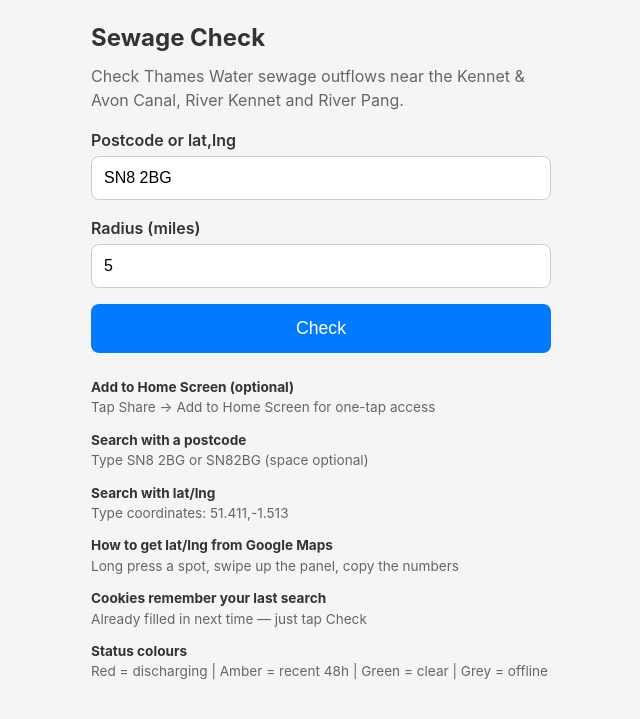
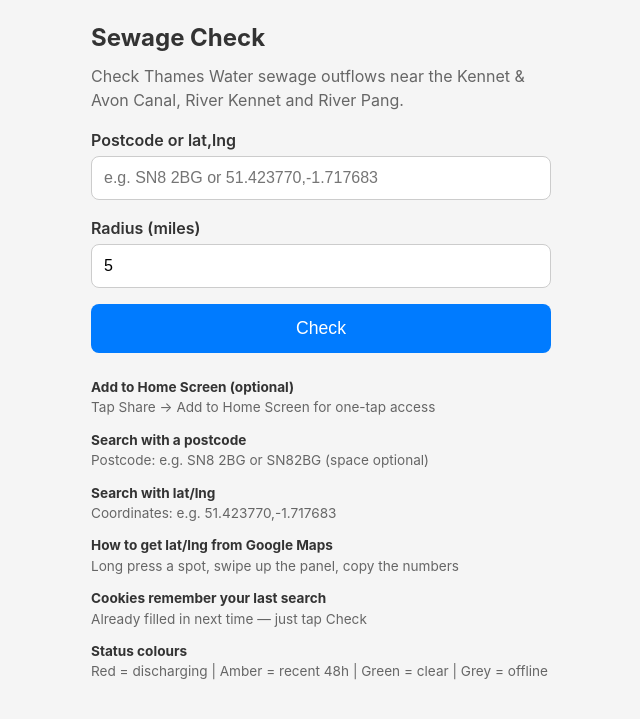
Before and after one commit to AlBeMe/sewage-check, a Flask app: page / in a window 1280 px wide. Shown: the top 719 px of the page, without its empty margins (319-959 px from the left). Run offline with Flask 3, Linux system fonts and the light colour scheme.

Commit message:
empty default on first visit, update instruction text

```diff
--- a/app.py
+++ b/app.py
@@ -7,7 +7,7 @@ app = Flask(__name__)
 
 @app.route("/")
 def index():
-    last_location = request.cookies.get("last_location", "SN8 2BG")
+    last_location = request.cookies.get("last_location", "")
     last_radius = request.cookies.get("last_radius", "5")
     return render_template("index.html", last_location=last_location, last_radius=last_radius)
 
--- a/templates/index.html
+++ b/templates/index.html
@@ -35,10 +35,10 @@
     Tap Share → Add to Home Screen for one-tap access</p>
 
     <p><strong>Search with a postcode</strong><br>
-    Type SN8 2BG or SN82BG (space optional)</p>
+    Postcode: e.g. SN8 2BG or SN82BG (space optional)</p>
 
     <p><strong>Search with lat/lng</strong><br>
-    Type coordinates: 51.411,-1.513</p>
+    Coordinates: e.g. 51.423770,-1.717683</p>
 
     <p><strong>How to get lat/lng from Google Maps</strong><br>
     Long press a spot, swipe up the panel, copy the numbers</p>
```
